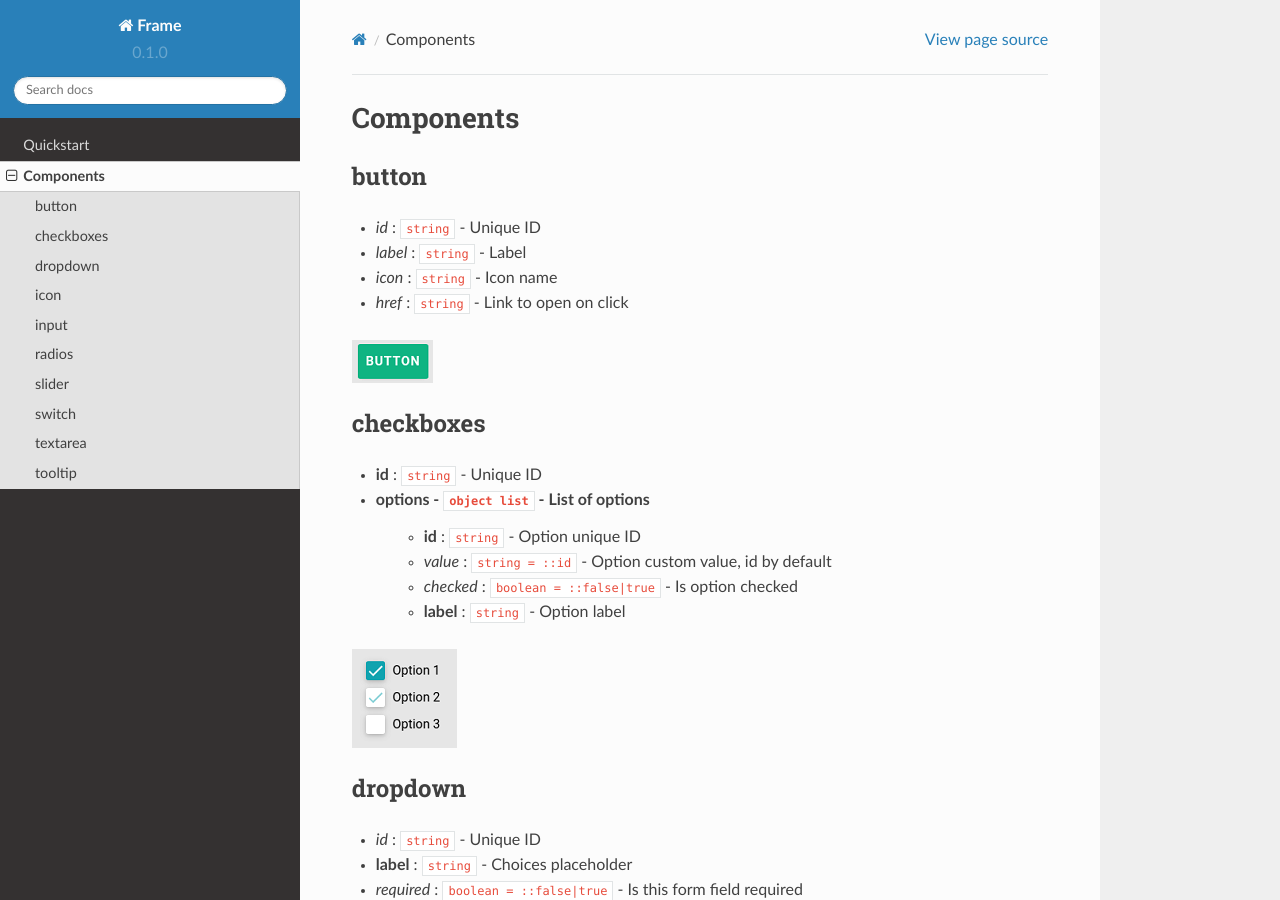
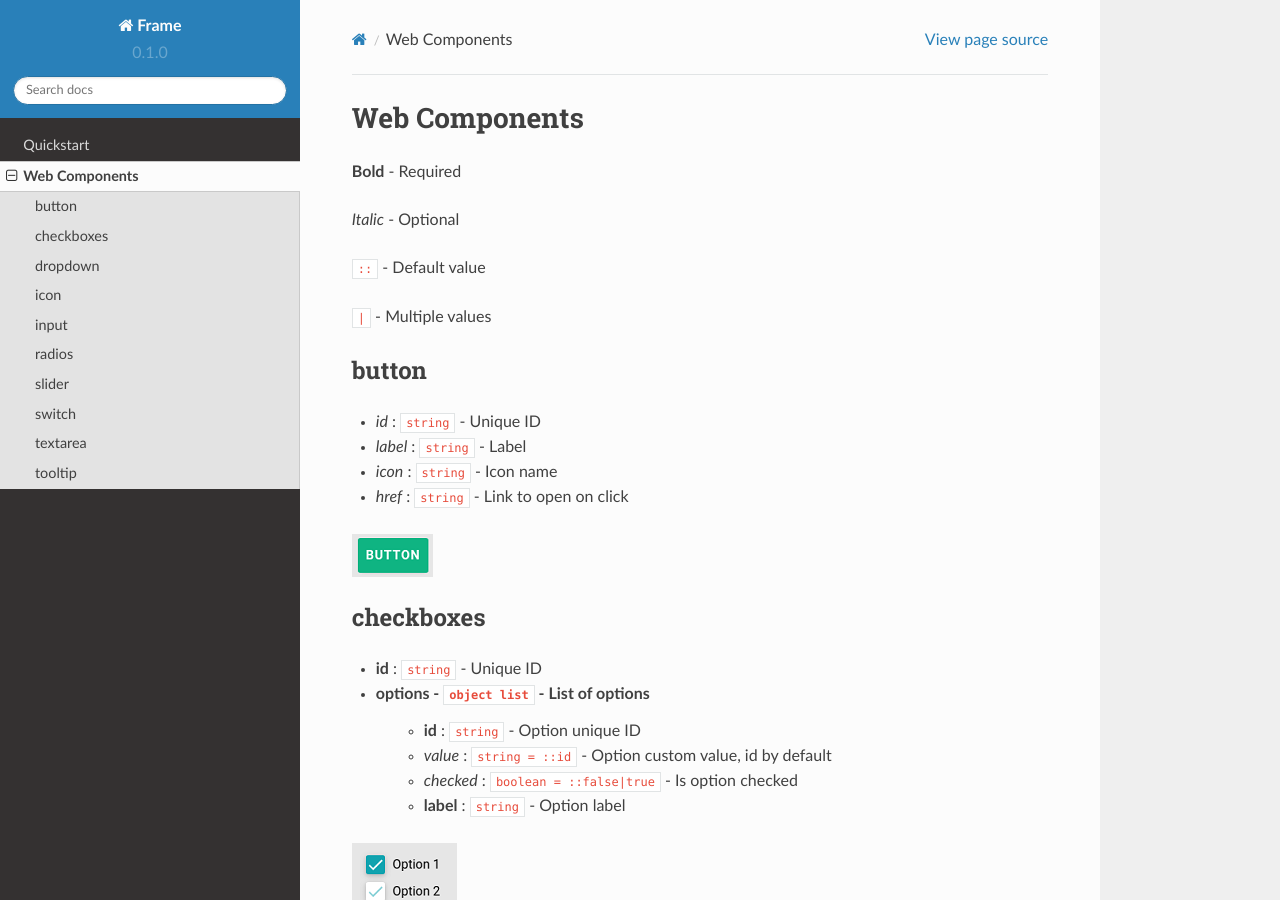
Before and after one commit to kristjan-vool/frame-docs, a Sphinx documentation site: the page built from docs/source/components.rst, in a window 1280 px wide and 900 px high. Built offline with Sphinx 7.4.7 and the Read the Docs theme 2.0.0, drawn with Linux system fonts in a browser that asks for light colours.

Commit message:
Update components.rst

```diff
--- a/docs/source/components.rst
+++ b/docs/source/components.rst
@@ -1,5 +1,14 @@
-Components
+Web Components
 =====
+
+**Bold** - Required
+
+*Italic* - Optional
+
+``::`` - Default value
+
+``|`` - Multiple values
+
 
 button
 ------------
```
